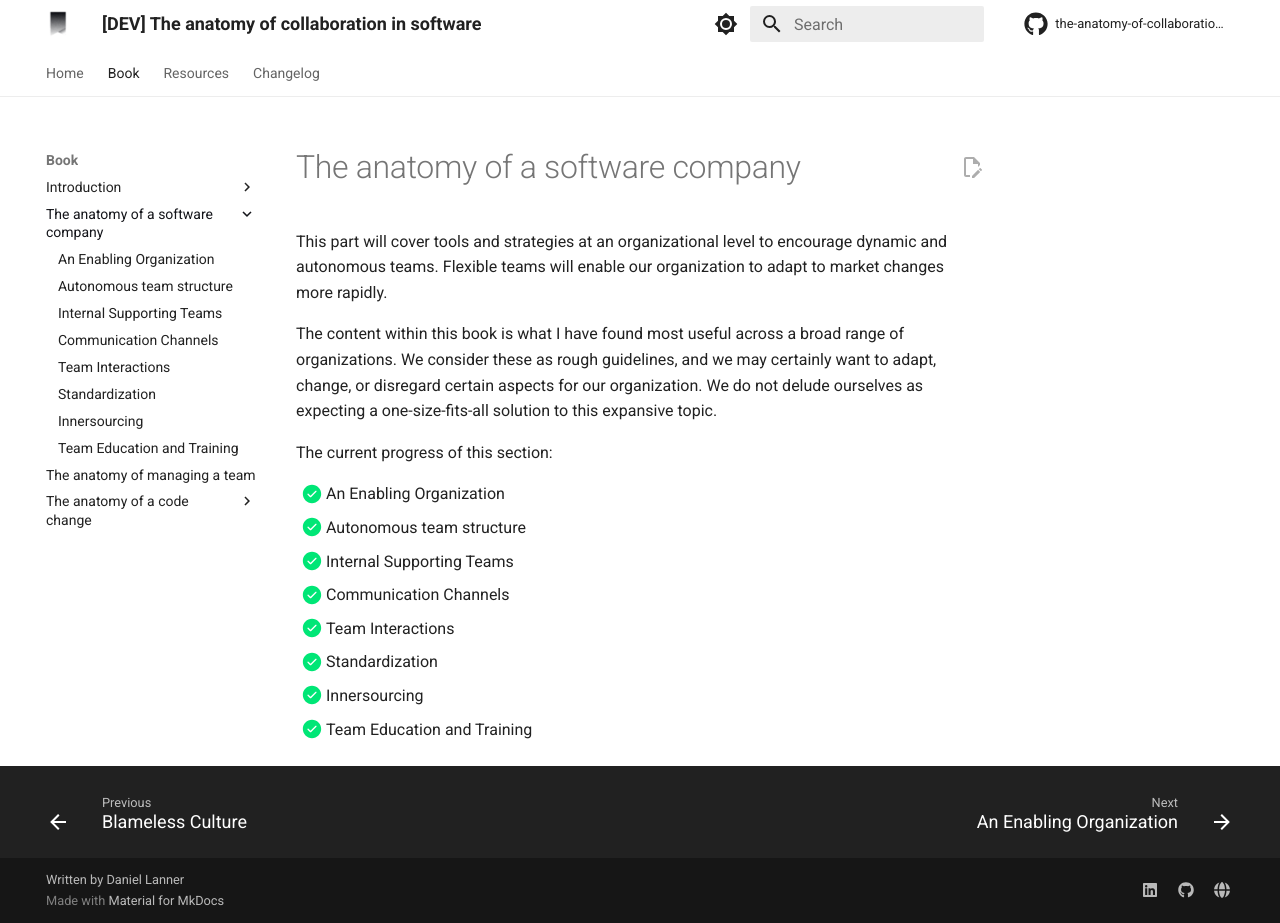
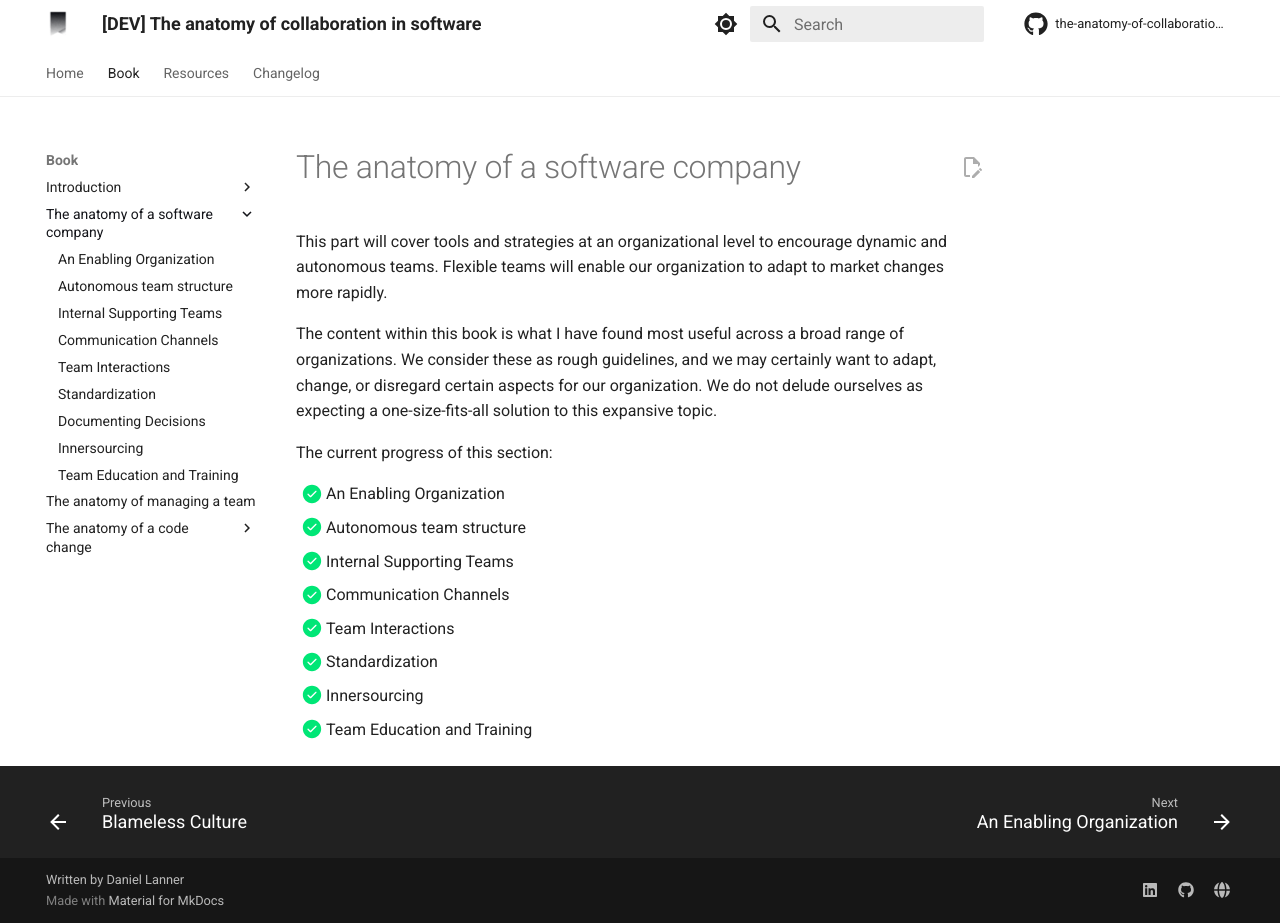
Before and after one commit to engineering-collaboration/book, an MkDocs documentation site: the page built from docs/book/anatomy-of-a-software-company/README.md, in a window 1280 px wide and 923 px high. Built offline with MkDocs 1.6.1 and Material for MkDocs 9.7.7, drawn with Linux system fonts in a browser that asks for light colours; comment, search, counter and statistics services are not loaded.

Commit message:
Add decision documentation to dev navigation

```diff
--- a/mkdocs.yml
+++ b/mkdocs.yml
@@ -77,6 +77,7 @@ nav:
       - Communication Channels: './book/anatomy-of-a-software-company/communications-channels.md'
       - Team Interactions: './book/anatomy-of-a-software-company/team-interaction-modes.md'
       - Standardization: './book/anatomy-of-a-software-company/standards.md'
+      - Documenting Decisions: './book/anatomy-of-a-software-company/document-decisions.md'
       - Innersourcing: './book/anatomy-of-a-software-company/innersourcing.md'
       - Team Education and Training: './book/anatomy-of-a-software-company/team-education.md'
 
```
